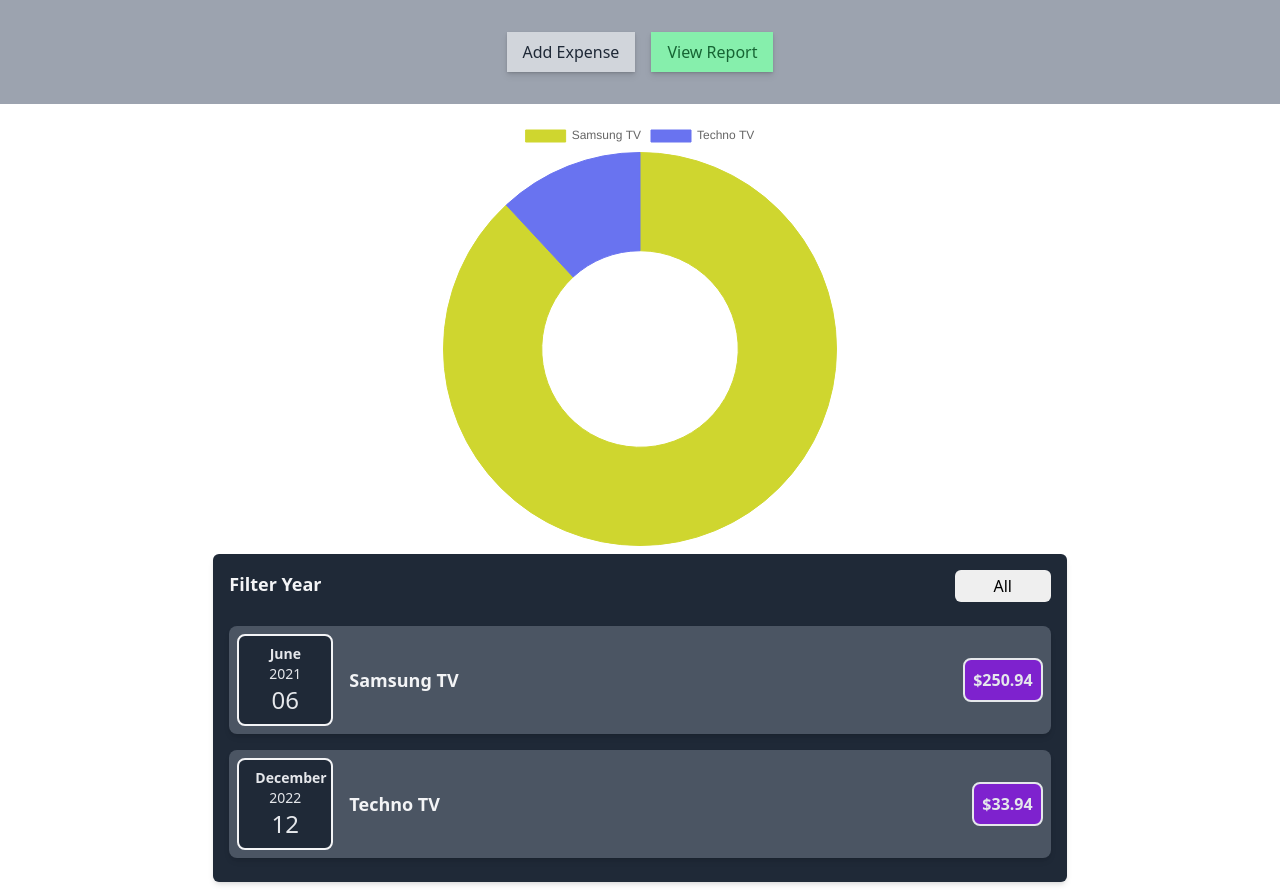
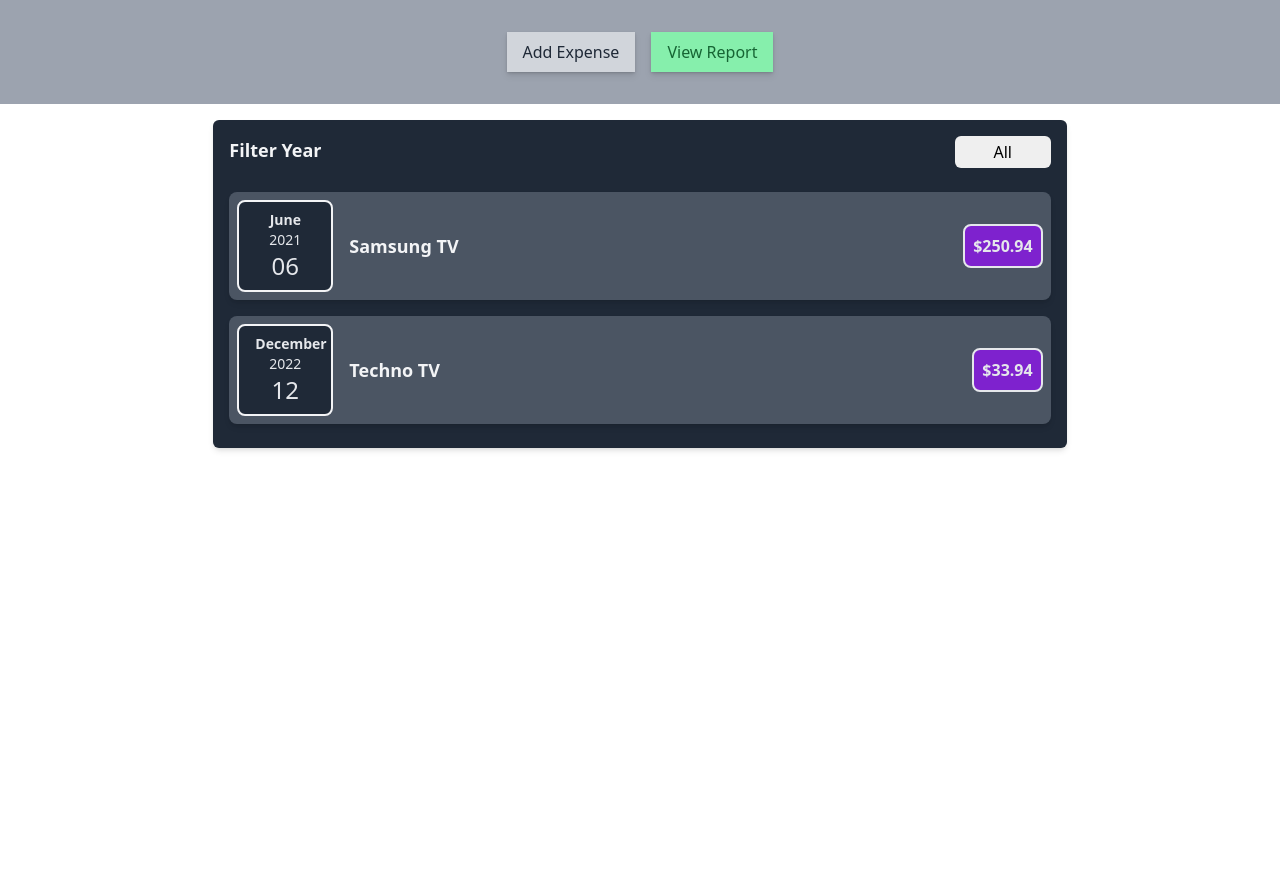
Before and after one commit to itfidele/expenses-ytracker-frontend, a React (Create React App) app: page / in a window 1280 px wide. After the commit the page ends 800 px from the top, so only its background shows below. Built offline with nearby package versions, Linux system fonts and the light colour scheme.

Commit message:
add Charts

```diff
--- a/src/components/Chart/Chart.js
+++ b/src/components/Chart/Chart.js
@@ -6,8 +6,11 @@
 ChartJS.register(ArcElement, Tooltip, Legend);
 
 const Charts = props=>{
-    let prices = props.expenses.map(element => element.amount)
-    let labels = props.expenses.map(element => element.title)
+
+    if(props.expenses.length ===0)
+        return <div></div>;
+    const prices = props.expenses.map(element => element.amount)
+    const labels = props.expenses.map(element => element.title)
 
     const getRandomColor = () => {
         var letters = '0123456789ABCDEF'.split('');
@@ -17,7 +20,7 @@
         }
         return color;
     }
-    let colors = props.expenses.map(element => getRandomColor())
+    const colors = props.expenses.map(element => getRandomColor())
 
     const data = {
         labels: labels,
@@ -32,9 +35,13 @@
         ],
     }
 
-    return <div className="flex justify-center items-center m-auto w-4/12">
-        <Doughnut  data={data}/>
-    </div>
+    return (
+        <div className={props.show ===false ? 'hidden':'flex'}>
+            <div className="flex justify-center items-center m-auto w-4/12">
+                <Doughnut data={data} />
+            </div>
+        </div>
+    )
 }
 
 export default Charts;
--- a/src/components/NewExpense/ExpenseForm.js
+++ b/src/components/NewExpense/ExpenseForm.js
@@ -37,14 +37,14 @@
         changeTitle('');
     }
 
-    const updatechart=()=>{
-        props.toggleChart();
+    const updateChart=()=>{
+        props.toogleChart()
     }
 
     if(!props.showform)
         return <div className='bg-gray-400 flex justify-center mb-4 items-center p-6'>
             <button className='bg-gray-300 btn text-gray-800 active:text-gray-100 px-4 py-2' onClick={hideForm}>Add Expense</button>
-            <button className='bg-green-300 btn text-green-800 active:text-gray-100 px-4 py-2' onClick={updatechart}>View Report</button>
+            <button className='bg-green-300 btn text-green-800 active:text-gray-100 px-4 py-2' onClick={updateChart}>View Report</button>
         </div>
 
     return (
--- a/src/components/NewExpense/NewExpense.js
+++ b/src/components/NewExpense/NewExpense.js
@@ -11,7 +11,7 @@
     }
     return(
         <div>
-            <ExpenseForm showform={props.showform} toggle={props.toggle} onSave={onSave}/>
+            <ExpenseForm toogleChart={props.toogleChart} showform={props.showform} toggle={props.toggle} onSave={onSave}/>
         </div>
     );
 }
```
